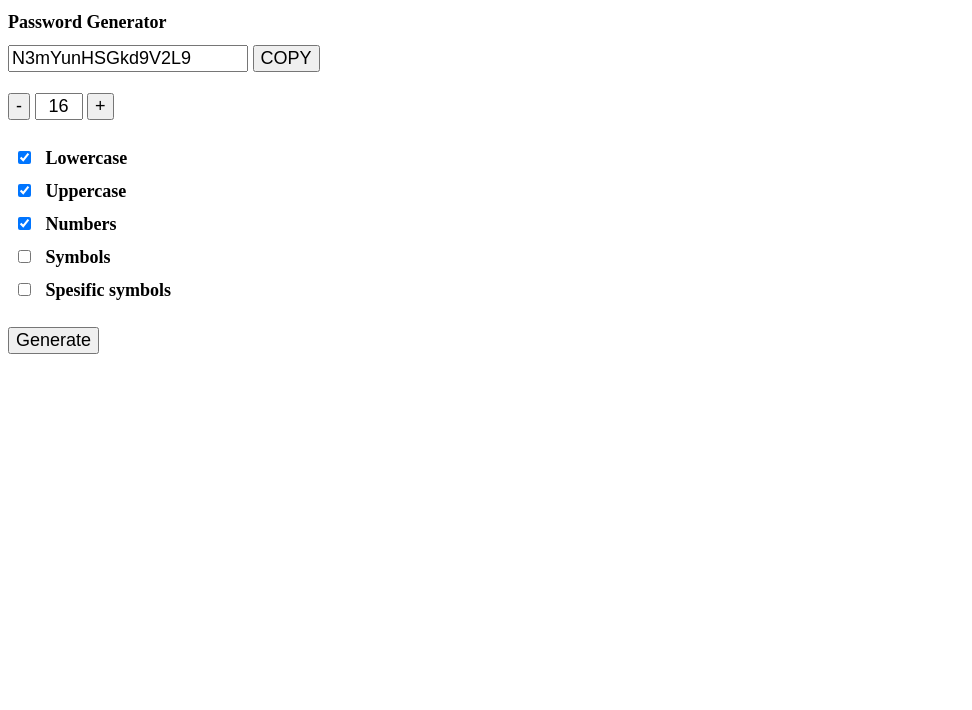
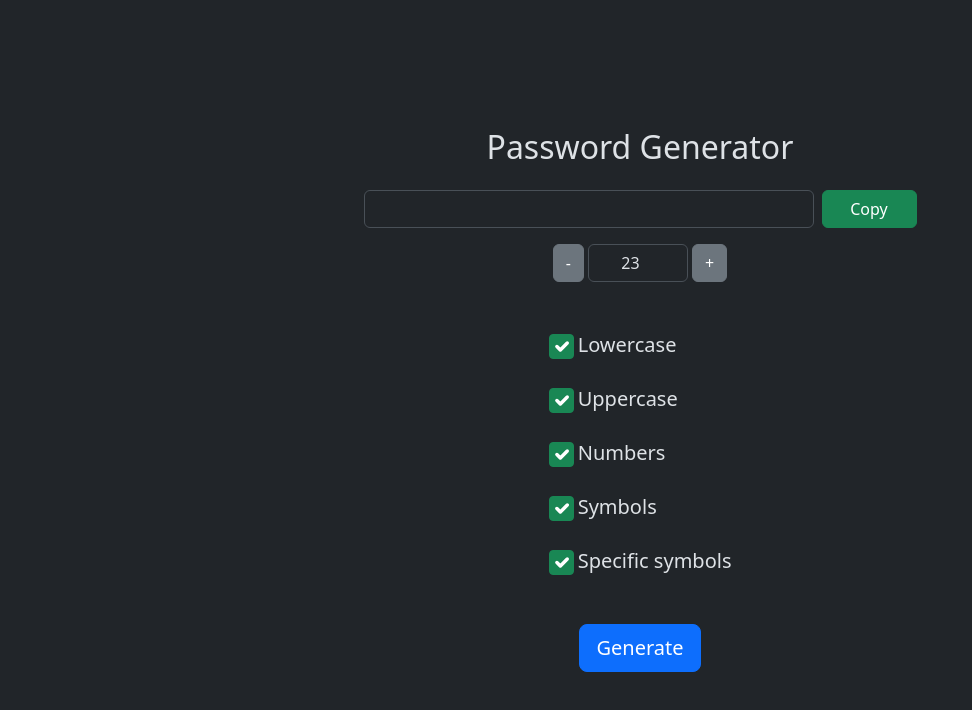
Before and after one commit to alexbalak21/Password_Generator, a plain HTML site: page index.html in a window 1280 px wide. Shown: the whole page, without its empty margins (0-972 px from the left). Drawn offline with Linux system fonts and the light colour scheme.

Commit message:
Update to bootstrap

```diff
--- a/index.html
+++ b/index.html
@@ -1,38 +1,80 @@
 <!DOCTYPE html>
-<html lang="en">
-<head>
-    <meta charset="UTF-8">
-    <meta http-equiv="X-UA-Compatible" content="IE=edge">
-    <meta name="viewport" content="width=device-width, initial-scale=1.0">
-    <script defer src="script.js"></script>
-    <link rel="stylesheet" href="style.css">
-    <title>Password Generator</title>
-</head>
-<body>
-    <h1>Password Generator</h1>
-    <input id="generated" type="text">
-    <button id="copy">COPY</button>
-    <br>
-    <br>
-    <button id="minus">-</button>
-    <input id="lenght" type="number" value="16" max="32" min="1">
-    <button id="plus">+</button>
-    <br>
-
-    <br>
-    <input id="Lowercase" type="checkbox" checked> <label for="Uppercase">Lowercase</label>
-    <br>
-    <input id="Uppercase" type="checkbox" checked> <label for="Uppercase">Uppercase</label>
-    <br>
-    <input id="Numbers" type="checkbox" checked> <label for="Numbers">Numbers</label>
-    <br>
-    <input id="Symbols" type="checkbox"> <label for="Symbols">Symbols</label>
-    <br>
-    <input id="spec_ymbols" type="checkbox"> <label for="spec_ymbols">Spesific symbols</label>
-    <br>
-
-
-    <br>
-    <button id="generate">Generate</button>
-</body>
+<html lang="en" data-bs-theme="dark">
+  <head>
+    <meta charset="UTF-8" />
+    <meta name="viewport" content="width=device-width, initial-scale=1.0" />
+    <title>PassGen</title>
+    <link rel="stylesheet" href="bootstrap.min.css" />
+    <link rel="stylesheet" href="style.css" />
+    <script src="bootstrap.bundle.min.js"></script>
+    <script src="script.js" defer></script>
+  </head>
+  <body>
+    <main class="vh-100 w-100 d-flex align-items-center">
+      <div class="container">
+        <h2 class="mb-4 text-center">Password Generator</h2>
+        <div class="row justify-content-center mb-3">
+          <input style="max-width: 450px" class="form-control" type="text" />
+          <button class="btn btn-success col-1 ms-2">Copy</button>
+        </div>
+        <div class="d-flex justify-content-center">
+          <button class="btn btn-secondary me-1">-</button>
+          <input type="number" value="23" style="width: 100px" class="form-control text-center" />
+          <button class="btn btn-secondary ms-1">+</button>
+        </div>
+        <div class="d-flex justify-content-center mt-5">
+          <div>
+            <div class="">
+              <input
+                style="width: 25px; height: 25px"
+                class="form-check-input"
+                type="checkbox"
+                checked
+                id="Lowercase" />
+              <label class="" for="Lowercase">Lowercase</label>
+            </div>
+            <div class="mt-4">
+              <input
+                style="width: 25px; height: 25px"
+                class="form-check-input"
+                type="checkbox"
+                checked
+                id="Uppercase" />
+              <label class="" for="Uppercase">Uppercase</label>
+            </div>
+            <div class="mt-4">
+              <input
+                style="width: 25px; height: 25px"
+                class="form-check-input"
+                type="checkbox"
+                checked
+                id="Numbers" />
+              <label class="" for="Numbers">Numbers</label>
+            </div>
+            <div class="mt-4">
+              <input
+                style="width: 25px; height: 25px"
+                class="form-check-input"
+                type="checkbox"
+                checked
+                id="Symbols" />
+              <label class="" for="Symbols">Symbols</label>
+            </div>
+            <div class="mt-4">
+              <input
+                style="width: 25px; height: 25px"
+                class="form-check-input"
+                type="checkbox"
+                checked
+                id="spec_symbols" />
+              <label class="" for="spec_symbols">Specific symbols</label>
+            </div>
+          </div>
+        </div>
+        <div class="text-center mt-5">
+          <button class="btn btn-primary btn-lg">Generate</button>
+        </div>
+      </div>
+    </main>
+  </body>
 </html>
--- a/script.js
+++ b/script.js
@@ -1,35 +1,5 @@
-const generated = document.getElementById('generated')
-const generate_btn = document.getElementById('generate')
+//TESTING LOCAL STORAGE
+localStorage.setItem("key", "Some kind of value")
 
-const lowercase = 'abcdefghijklmnopqrstuvwxyz'
-const uppercase = 'ABCDEFGHIJKLMNOPQRSTUVWXYZ'
-const numbers = '0123456789'
-const symbols = '?!@#$%^&*+'
-const spec_symbols = '/()[],.:;=-_'
-const lenght = document.getElementById('lenght')
-
-function get_char(string, max){
-    let index = Math.floor(Math.random() * max)
-    return string.charAt(index)
-}
-document.getElementById("plus").addEventListener('click', () => {if (lenght.value < 32) lenght.value++})
-document.getElementById("minus").addEventListener('click', () => {if (lenght.value > 1) lenght.value--})
-
-document.getElementById('copy').addEventListener('click', ()=>navigator.clipboard.writeText(generated.value))
-generate_btn.addEventListener('click', generate)
-
-
-function generate(){
-    let rand = ''
-    let possibles = ''
-    if (document.getElementById('Lowercase').checked) possibles += lowercase
-    if (document.getElementById('Uppercase').checked) possibles += uppercase
-    if (document.getElementById('Numbers').checked) possibles += numbers
-    if (document.getElementById('Symbols').checked) possibles += symbols
-    if (document.getElementById('spec_ymbols').checked) possibles += spec_symbols
-    const gen_lenght = lenght.value
-    const string_lengh = possibles.length
-    for (let i = 0; i < gen_lenght; i++) rand += get_char(possibles, string_lengh)
-    generated.value = rand
-}
-generate()
+const passwords = ["abc", "def"]
+localStorage.setItem("passwords", JSON.stringify(passwords))
--- a/style.css
+++ b/style.css
@@ -1,21 +1,8 @@
-*{
-    font-size: 18px;
+label {
+  font-size: 20px !important;
 }
 
-label{
-    font-weight: bold;
+.form-check-input:checked {
+  background-color: #198754;
+  border-color: #198754;
 }
-
-input[type=checkbox]{
-    margin: 10px;
-}
-
-input::-webkit-outer-spin-button,
-input::-webkit-inner-spin-button {
-    appearance: none;
-}
-
-#lenght{
-    width: 40px;
-    text-align: center;
-}
--- a/test.js
+++ /dev/null
@@ -1 +0,0 @@
-let test ='lol'
```
Also changed, not shown: bootstrap.bundle.min.js (added), bootstrap.min.css (added).
